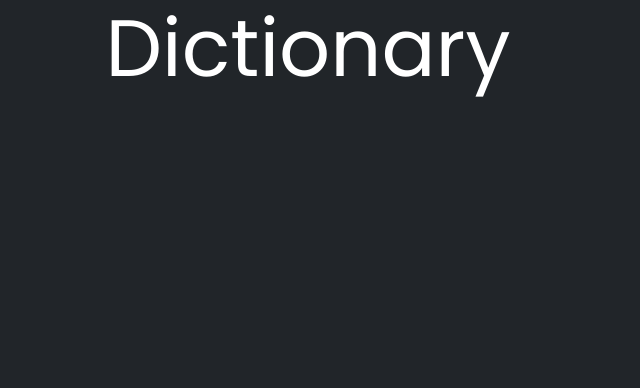
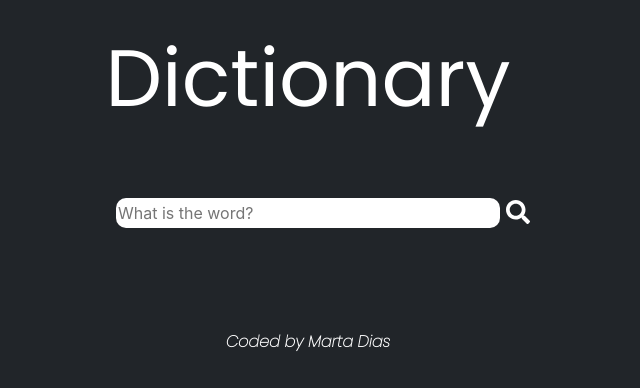
Before and after one commit to MDias04/awesome-dictionary, a React (Create React App) app: page / in a window 1280 px wide. Shown: the top 388 px of the page, without its empty margins (332-972 px from the left). Built offline with nearby package versions, Linux system fonts and the light colour scheme.

Commit message:
Search bar implementation

```diff
--- a/package.json
+++ b/package.json
@@ -3,11 +3,16 @@
   "version": "0.1.0",
   "private": true,
   "dependencies": {
+    "@fortawesome/fontawesome-free": "^5.15.3",
+    "@fortawesome/fontawesome-svg-core": "^1.2.35",
+    "@fortawesome/free-solid-svg-icons": "^5.15.3",
+    "@fortawesome/react-fontawesome": "^0.1.14",
     "@testing-library/jest-dom": "^5.14.1",
     "@testing-library/react": "^11.2.7",
     "@testing-library/user-event": "^12.8.3",
     "react": "^17.0.2",
     "react-dom": "^17.0.2",
+    "react-icons": "^4.2.0",
     "react-scripts": "4.0.3",
     "web-vitals": "^1.1.2"
   },
--- a/src/App.css
+++ b/src/App.css
@@ -1,12 +1,29 @@
 .App {
   height: 100vh;
+  margin: 0 auto;
+  background-color: #212529 !important;
+}
+
+.App-header {
+  text-align: center;
 }
 
 .header-title {
   color: white;
-
-  text-align: center;
-
+  padding-top: 30px;
   font-size: 5rem;
   font-family: "Poppins", sans-serif;
 }
+
+.App-footer {
+  text-align: center;
+  margin: 100px 0;
+}
+
+.footer-text {
+  color: white;
+  font-size: 1rem;
+  font-family: "Poppins", sans-serif;
+  font-style: italic;
+  font-weight: 700;
+}
--- a/src/App.js
+++ b/src/App.js
@@ -1,10 +1,17 @@
 import "./App.css";
+import Dictionary from "./Dictionary";
 
 export default function App() {
   return (
-    <div className="App bg-dark">
-      <div className="header">
+    <div className="App">
+      <div className="App-header">
         <h1 className="header-title">Dictionary</h1>
+      </div>
+      <div className="App-main">
+        <Dictionary />
+      </div>
+      <div className="App-footer">
+        <p className="footer-text">Coded by Marta Dias</p>
       </div>
     </div>
   );
--- /dev/null
+++ b/src/Dictionary.css
@@ -0,0 +1,17 @@
+.search-bar {
+  border: 0;
+  border-radius: 10px;
+  width: 30%;
+  height: 30px;
+
+  margin-left: 35%;
+  margin-top: 5%;
+}
+
+.search-btn {
+  font-size: 1.5rem;
+  background: 0;
+  color: white;
+
+  border: 0;
+}
--- /dev/null
+++ b/src/Dictionary.js
@@ -0,0 +1,32 @@
+import React, { useState } from "react";
+import { FaSearch } from "react-icons/fa";
+import "./Dictionary.css";
+
+export default function Dictionary() {
+  let [keyword, setKeyword] = useState("");
+
+  function search(event) {
+    event.preventDefault();
+    alert(`Searching for ${keyword}`);
+  }
+
+  function handleKeyword(event) {
+    setKeyword(event.target.value);
+  }
+
+  return (
+    <div className="dictionary">
+      <form onSubmit={search}>
+        <input
+          className="search-bar"
+          type="search"
+          placeholder="What is the word?"
+          onChange={handleKeyword}
+        />
+        <button className="search-btn">
+          <FaSearch />
+        </button>
+      </form>
+    </div>
+  );
+}
```
Also changed, not shown: 2 other files (tests, documents, lock files or other folders).
